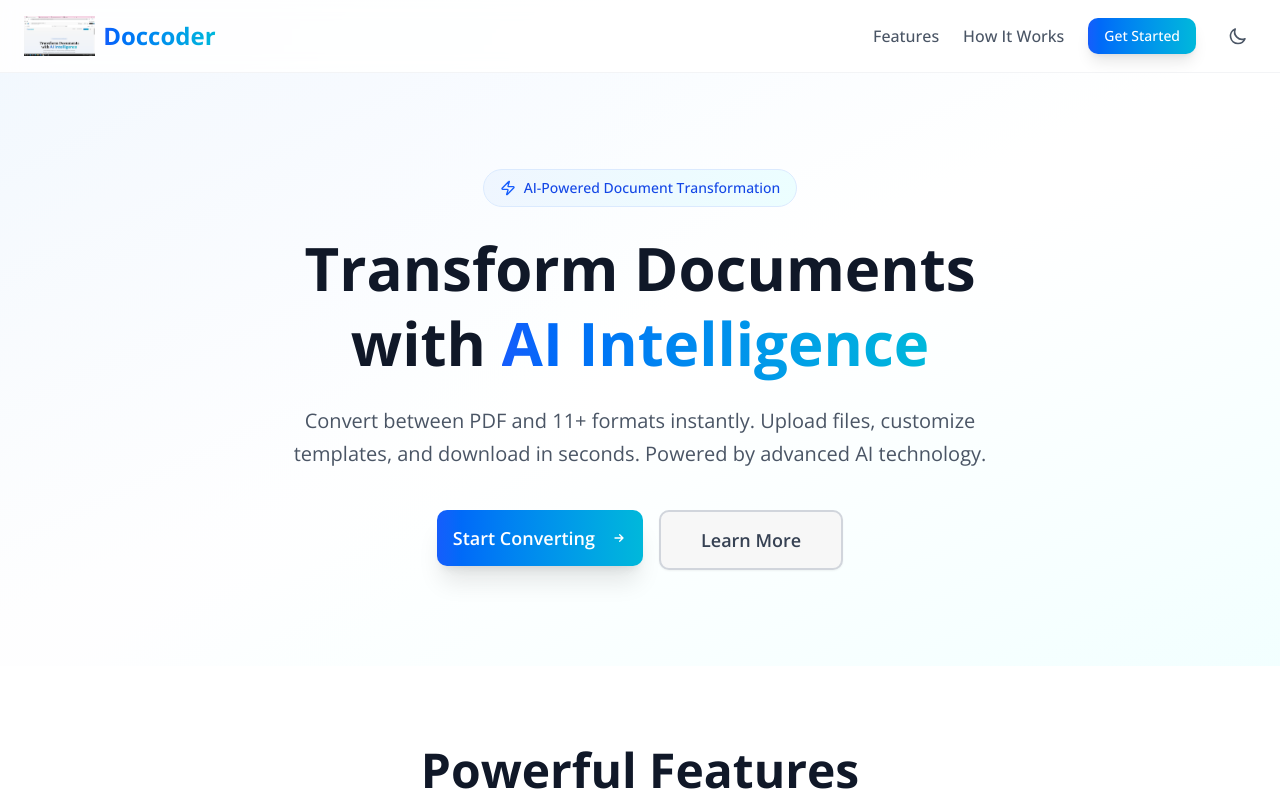
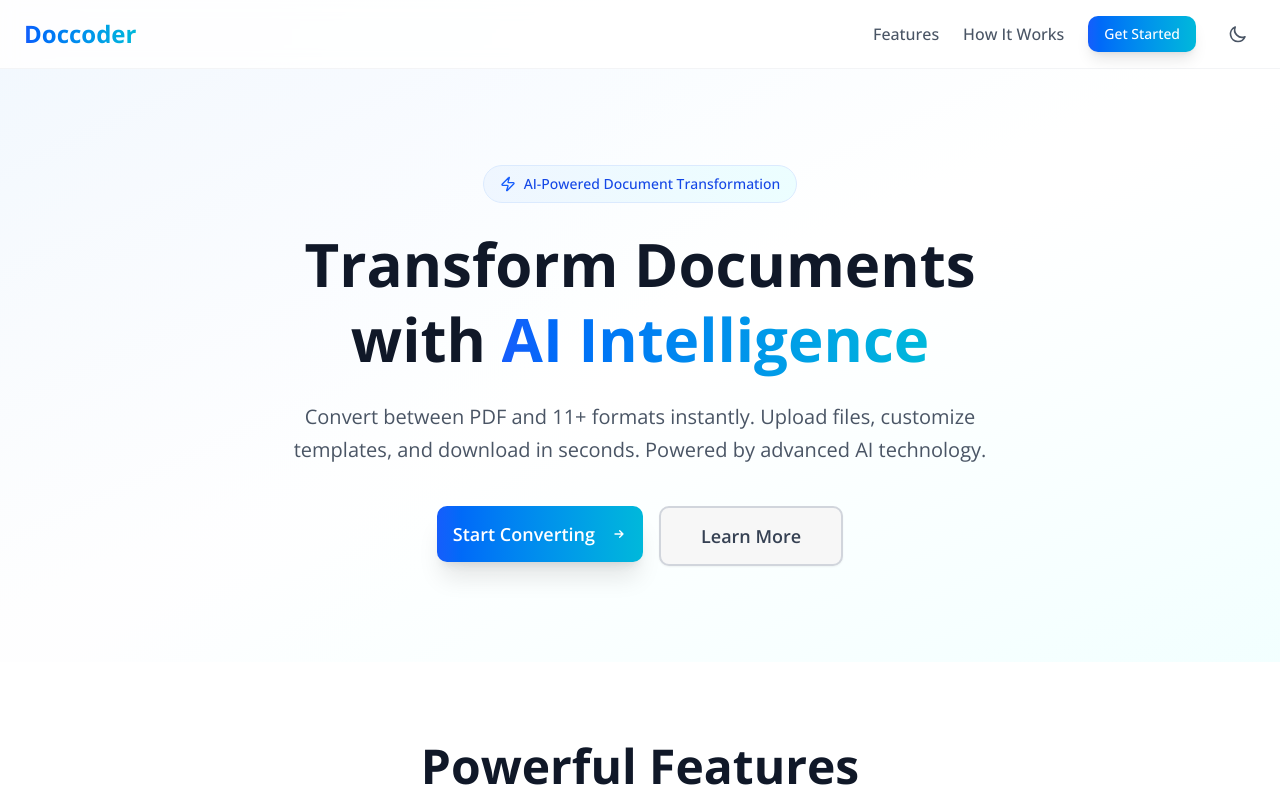
Before and after one commit to anshghone44-dotcom/Doccoder--AI-Document-Translator-App, a Next.js app: page / in a window 1280 px wide. Shown: the top 800 px of the page. Built offline with nearby package versions, Linux system fonts and the light colour scheme; a web font is replaced by a local one.

Commit message:
auto-commit for 9b6c6a9e-0b66-484b-86dd-33964c33fd02

```diff
--- a/app/page.tsx
+++ b/app/page.tsx
@@ -13,7 +13,6 @@ export default function HomePage() {
         <div className="container mx-auto px-6 py-4">
           <div className="flex items-center justify-between">
             <div className="flex items-center space-x-2">
-              <img src="/logo.png" alt="DocTranslate Logo" className="h-10 w-auto" />
               <span className="text-2xl font-bold bg-gradient-to-r from-blue-600 to-cyan-500 bg-clip-text text-transparent">Doccoder</span>
             </div>
             <div className="flex items-center space-x-6">
```
